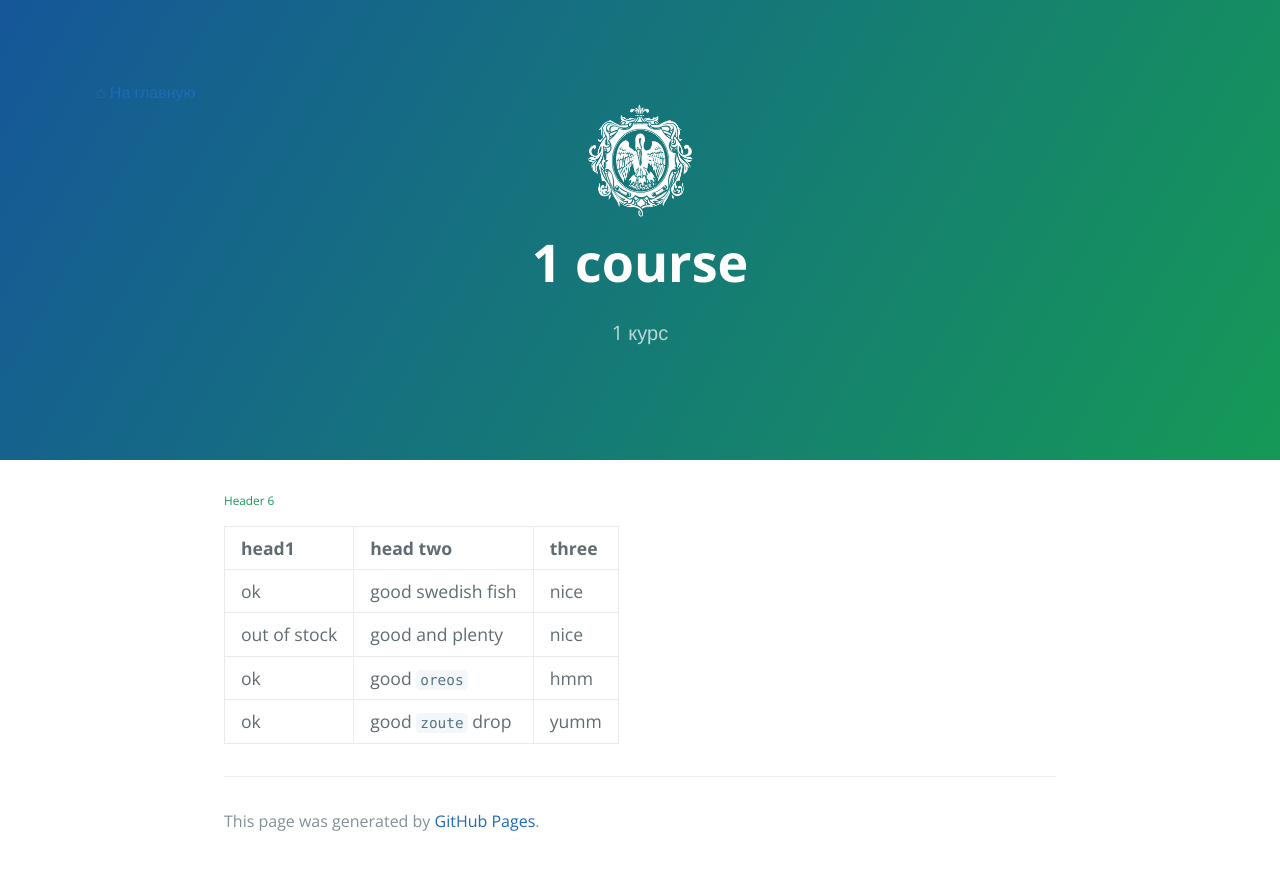
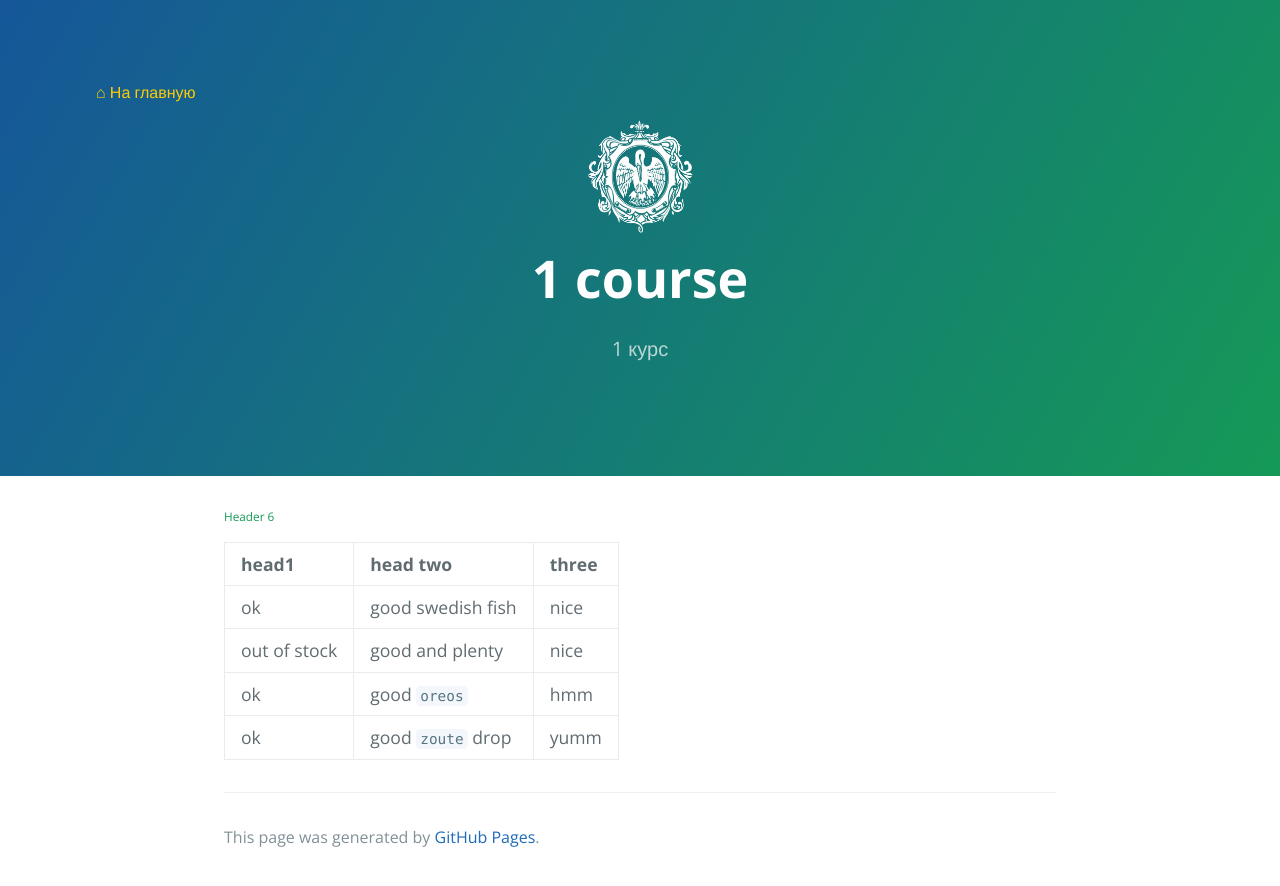
Before and after one commit to Yalkinzsun/Yalkinzsun.github.io, a Jekyll site: the page built from 1_course.md, in a window 1280 px wide. Shown: the top 886 px of the page. Built offline with Jekyll 4.4.1, drawn with Linux system fonts in a browser that asks for light colours.

Commit message:
Update jekyll-theme-cayman.scss

```diff
--- a/_sass/jekyll-theme-cayman.scss
+++ b/_sass/jekyll-theme-cayman.scss
@@ -36,8 +36,18 @@ body {
 
 #go_back {
  text-align:left;
- font-size: 16px;
- color:#fc0;
+  margin-bottom:1rem;
+}
+
+#go_back a {
+  color: #fc0;
+  text-decoration: none;
+  font-size: 16px;
+
+
+  &:hover {
+    text-decoration: underline;
+  }
 }
 
 a {
```
